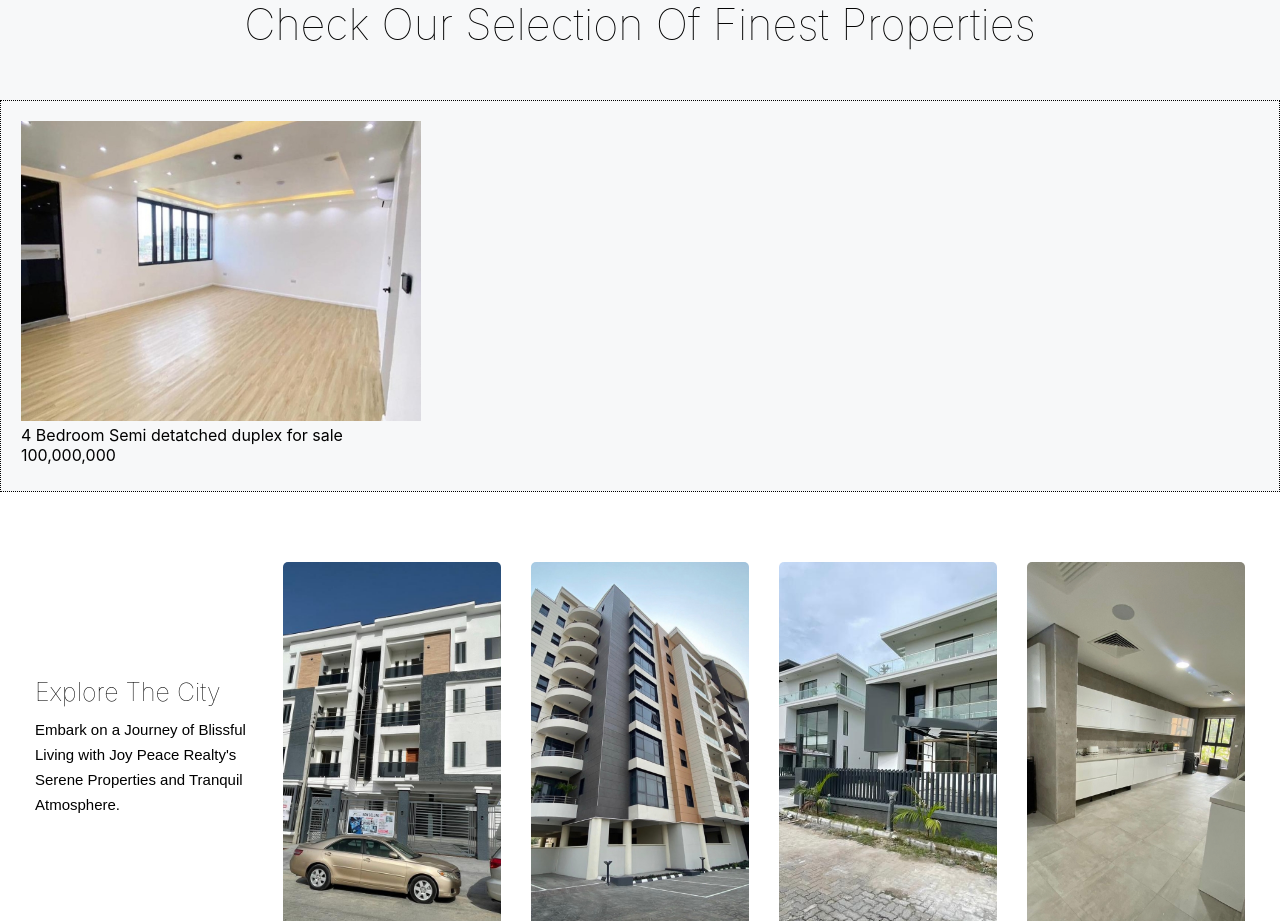
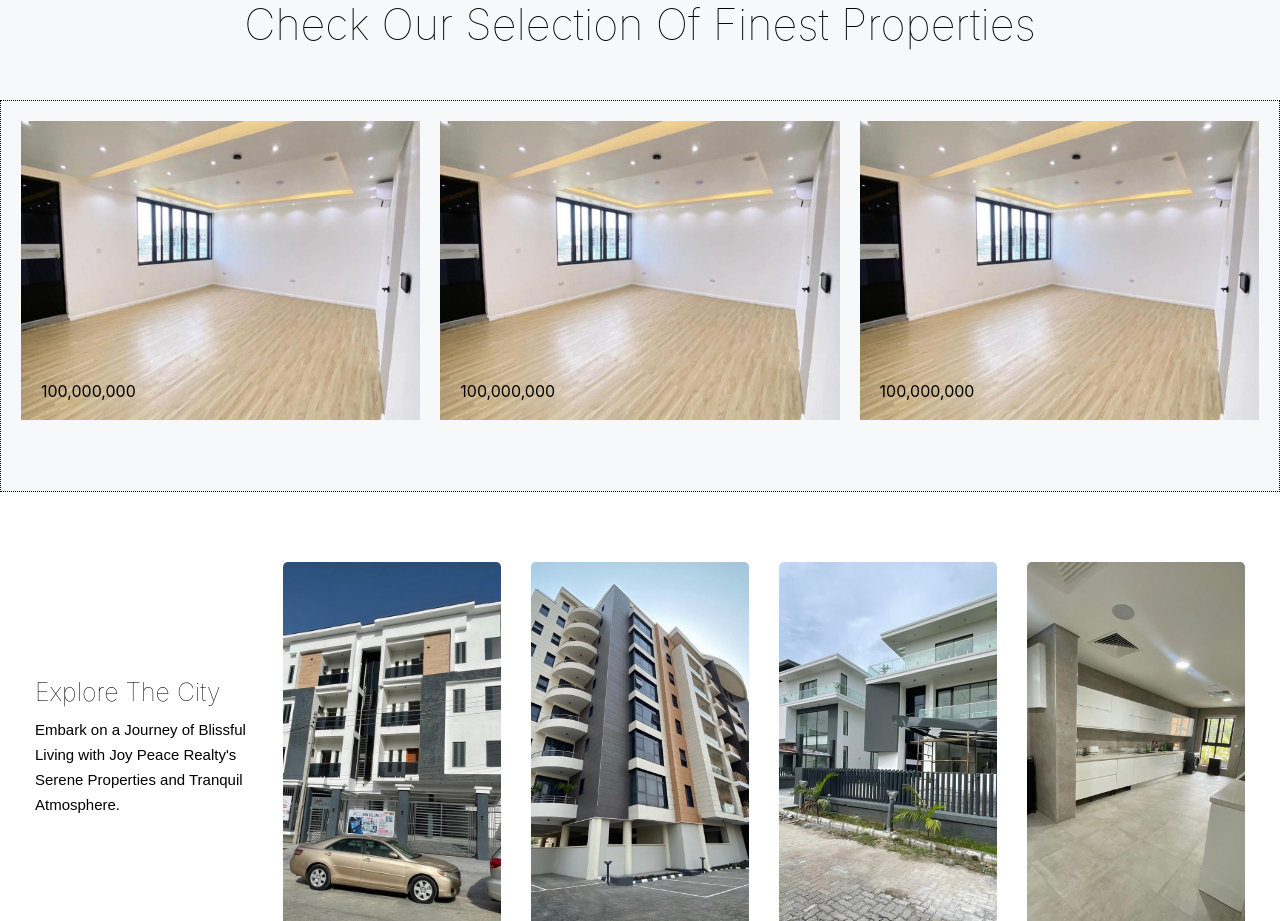
Before and after one commit to SudoSantos/joy-peace-realty, a React (Create React App) app: page / in a window 1280 px wide. Shown: the part 3660-4581 px from the top of the page. Built offline with nearby package versions, Linux system fonts and the light colour scheme.

Commit message:
finest section modified

```diff
--- a/src/components/Finest/Finest.css
+++ b/src/components/Finest/Finest.css
@@ -23,13 +23,26 @@
 
 .card-container{
     border: 1px dotted;
+    /* margin: 5px auto; */
 }
 
 .card{
+    position: relative;
     width: 400px;
     height: 350px;
+    margin: auto;
 }
 
 .card>img{
     width: 100%;
 }
+
+.details{
+    position: absolute;
+    bottom: 20%;
+    left: 5%;
+}
+
+.details>p:first-child{
+    display: none;
+}
--- a/src/components/Finest/Finest.jsx
+++ b/src/components/Finest/Finest.jsx
@@ -19,7 +19,25 @@ const Finest = () => {
             <p className="price">100,000,000</p>
           </div>
         </div>
+
+        <div className="card">
+          <img src={image} alt="" />
+          <div className="details">
+            <p className="desc">4 Bedroom Semi detatched duplex for sale</p>
+            <p className="price">100,000,000</p>
+          </div>
+        </div>
+
+        <div className="card">
+          <img src={image} alt="" />
+          <div className="details">
+            <p className="desc">4 Bedroom Semi detatched duplex for sale</p>
+            <p className="price">100,000,000</p>
+          </div>
+        </div>
       </div>
+
+
     </section>
   );
 };
```
